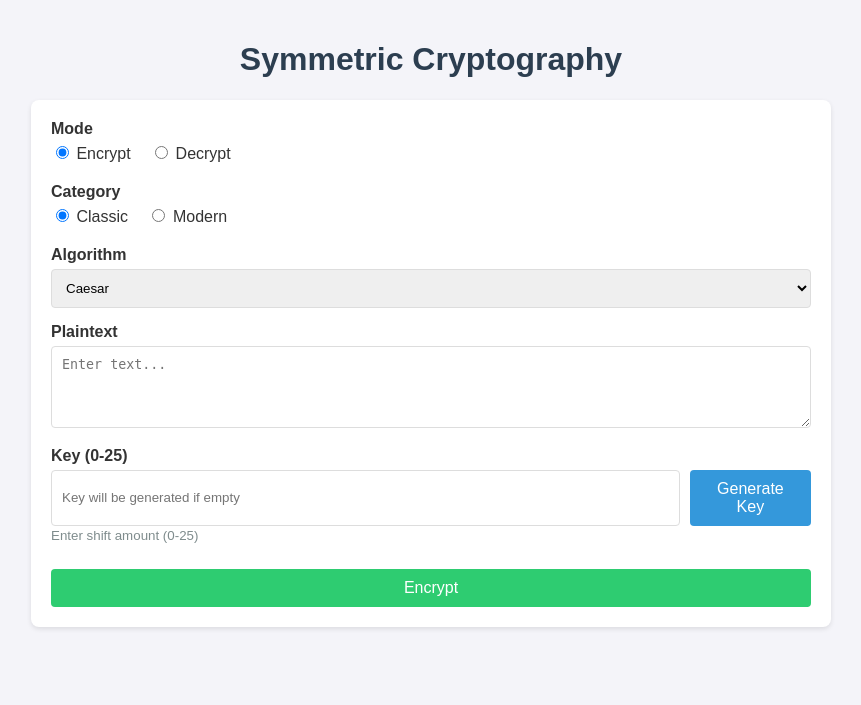
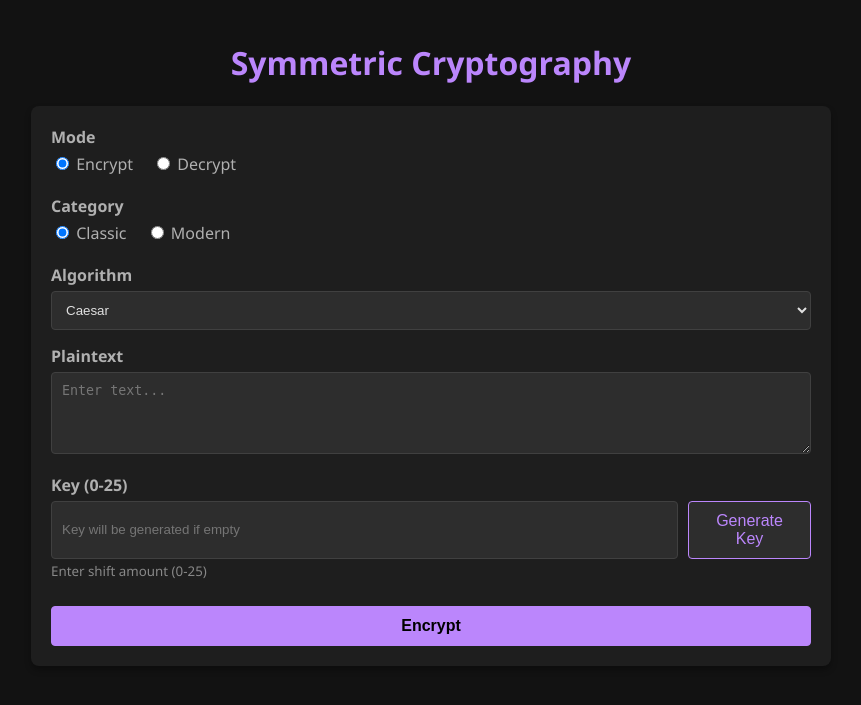
Before and after one commit to AliNyko/Cryptography, a FastAPI app: page / in a window 1280 px wide. Shown: the top 705 px of the page, without its empty margins (209-1070 px from the left). Run offline with FastAPI, Linux system fonts and the light colour scheme.

Commit message:
Update CSS to Dark Mode

```diff
--- a/static/styles.css
+++ b/static/styles.css
@@ -1,19 +1,42 @@
-body { font-family: sans-serif; background: #f4f4f9; color: #333; margin: 0; padding: 20px; }
+:root {
+    --bg-color: #121212;
+    --card-bg: #1e1e1e;
+    --text-color: #e0e0e0;
+    --input-bg: #2d2d2d;
+    --input-border: #404040;
+    --primary: #bb86fc;
+    --primary-hover: #9965f4;
+    --accent: #03dac6;
+    --error: #cf6679;
+    --code-bg: #2b2b2b;
+}
+
+body { font-family: 'Segoe UI', sans-serif; background: var(--bg-color); color: var(--text-color); margin: 0; padding: 20px; }
 .container { max-width: 800px; margin: 0 auto; }
-.card { background: white; padding: 20px; border-radius: 8px; box-shadow: 0 2px 5px rgba(0,0,0,0.1); margin-bottom: 20px; }
-h1, h2 { text-align: center; color: #2c3e50; }
+.card { background: var(--card-bg); padding: 20px; border-radius: 8px; box-shadow: 0 4px 6px rgba(0,0,0,0.3); margin-bottom: 20px; }
+h1, h2 { text-align: center; color: var(--primary); }
 .form-group { margin-bottom: 15px; }
-label { display: block; margin-bottom: 5px; font-weight: bold; }
-textarea, select, input[type="text"], input[type="number"] { width: 100%; padding: 10px; border: 1px solid #ddd; border-radius: 4px; box-sizing: border-box; }
+label { display: block; margin-bottom: 5px; font-weight: bold; color: #b0b0b0; }
+textarea, select, input[type="text"], input[type="number"] {
+    width: 100%; padding: 10px;
+    background: var(--input-bg);
+    border: 1px solid var(--input-border);
+    border-radius: 4px;
+    box-sizing: border-box;
+    color: var(--text-color);
+}
+textarea:focus, input:focus { outline: none; border-color: var(--primary); }
+
 .radio-group label { display: inline-block; margin-right: 15px; font-weight: normal; cursor: pointer; }
 .input-group { display: flex; gap: 10px; }
-button { padding: 10px 20px; cursor: pointer; border: none; border-radius: 4px; background: #3498db; color: white; font-size: 16px; }
-button:hover { background: #2980b9; }
-.primary-btn { width: 100%; margin-top: 10px; background: #2ecc71; }
-.primary-btn:hover { background: #27ae60; }
+button { padding: 10px 20px; cursor: pointer; border: none; border-radius: 4px; background: var(--input-bg); color: var(--primary); font-size: 16px; border: 1px solid var(--primary); transition: 0.2s; }
+button:hover { background: rgba(187, 134, 252, 0.1); }
+.primary-btn { width: 100%; margin-top: 10px; background: var(--primary); color: #000; font-weight: bold; }
+.primary-btn:hover { background: var(--primary-hover); }
+
 .hidden { display: none; }
-.error { color: #e74c3c; background: #fadbd8; padding: 10px; border-radius: 4px; margin-top: 10px; }
-.result-item { margin-bottom: 10px; border-bottom: 1px solid #eee; padding-bottom: 10px; }
+.error { color: #fff; background: var(--error); padding: 10px; border-radius: 4px; margin-top: 10px; }
+.result-item { margin-bottom: 10px; border-bottom: 1px solid #333; padding-bottom: 10px; }
 .value { word-break: break-all; }
-.code { font-family: monospace; background: #f8f9fa; padding: 5px; border-radius: 3px; }
-small { color: #7f8c8d; }
+.code { font-family: monospace; background: var(--code-bg); padding: 8px; border-radius: 3px; border: 1px solid #333; }
+small { color: #888; }
```
